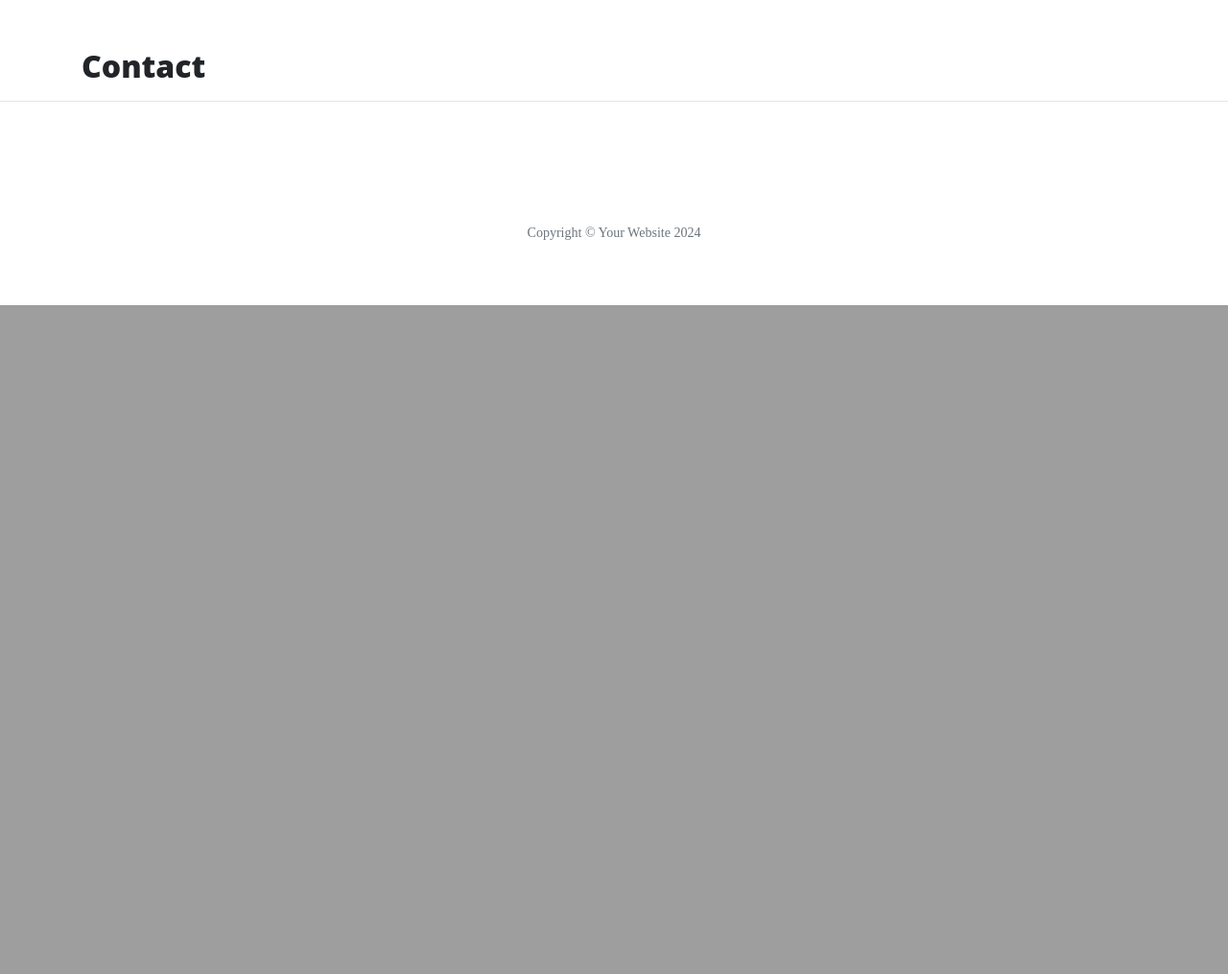
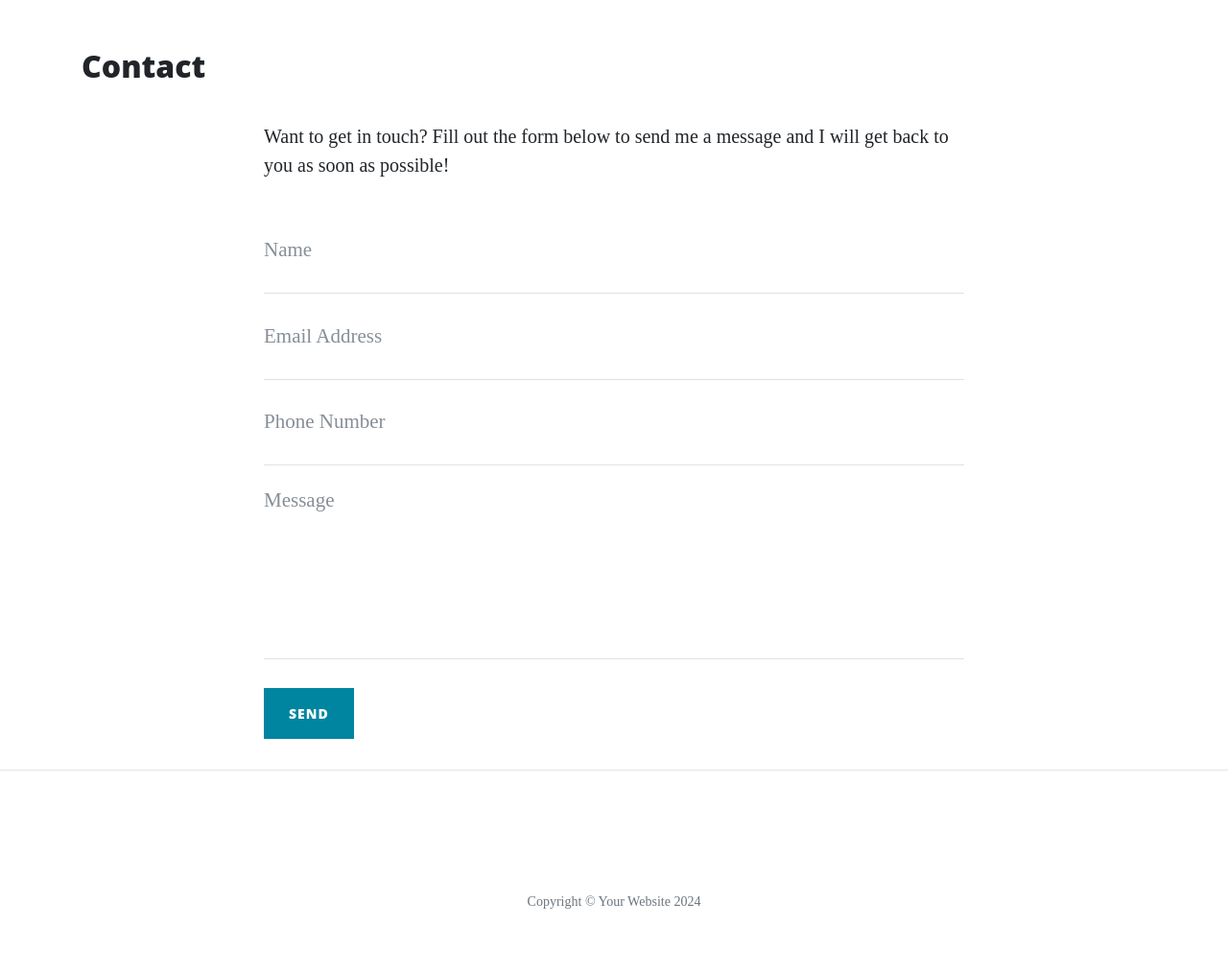
Before and after one commit to Sabri-bel/flaskappv2, a Flask app: page /contact in a window 1280 px wide. Shown: the part 532-1547 px from the top of the page at 96% size. Before the commit the page ends 850 px from the top, so only its background shows below. Run offline with Flask 3, Linux system fonts and the light colour scheme; some libraries are stand-ins or nearby versions.

Commit message:
configure post method for form

```diff
--- a/run.py
+++ b/run.py
@@ -1,7 +1,8 @@
 import os #from the standard python library
 # pip3 install Flask for install the framework in gitpod
 # import the Flask class (capital F means class name)
-from flask import Flask, render_template
+# import request is for select the method
+from flask import Flask, render_template, request
 import json
 
 # the convention requires that the instance will be stored in a variable called app
@@ -42,9 +43,13 @@ def about_member(member_name):
 
 
 
-
-@app.route("/contact")
+#we need to explict add the post method to the contact form
+#by default, only get method is used with flask if not specified otherwise (error 405)
+@app.route("/contact", methods=["GET", "POST"])
 def contact():
+    if request.method == "POST":
+        print(request.form.get("name"))
+        print(request.form["email"])
     return render_template("contact.html", page_title="Contact" )
 
 
--- a/templates/contact.html
+++ b/templates/contact.html
@@ -3,4 +3,47 @@
 
 <h2>{{ page_title }}</h2>
 
+
+<div class="row">
+    <div class="col-lg-8 col-md-10 mx-auto">
+        <p>Want to get in touch? Fill out the form below to send me a message and I will get back to you as soon as possible!</p>
+        <form method="POST" name="sentMessage" id="contactForm" novalidate>
+            <div class="control-group">
+                <div class="form-group floating-label-form-group controls">
+                    <label>Name</label>
+                    <input type="text" class="form-control" placeholder="Name" name="name" id="name" required data-validation-required-message="Please enter your name.">
+                    <p class="help-block text-danger"></p>
+                </div>
+            </div>
+            <div class="control-group">
+                <div class="form-group floating-label-form-group controls">
+                    <label>Email Address</label>
+                    <input type="email" class="form-control" placeholder="Email Address" name="email" id="email" required data-validation-required-message="Please enter your email address.">
+                    <p class="help-block text-danger"></p>
+                </div>
+            </div>
+            <div class="control-group">
+                <div class="form-group col-xs-12 floating-label-form-group controls">
+                    <label>Phone Number</label>
+                    <input type="tel" class="form-control" placeholder="Phone Number" name="phone" id="phone" required data-validation-required-message="Please enter your phone number.">
+                    <p class="help-block text-danger"></p>
+                </div>
+            </div>
+            <div class="control-group">
+                <div class="form-group floating-label-form-group controls">
+                    <label>Message</label>
+                    <textarea rows="5" class="form-control" placeholder="Message" name ="message" id="message" required data-validation-required-message="Please enter a message."></textarea>
+                    <p class="help-block text-danger"></p>
+                </div>
+            </div>
+            <br>
+            <div id="success"></div>
+            <div class="form-group">
+                <button type="submit" class="btn btn-primary" id="sendMessageButton">Send</button>
+            </div>
+        </form>
+    </div>
+</div>
+
+
 {% endblock %}
```
